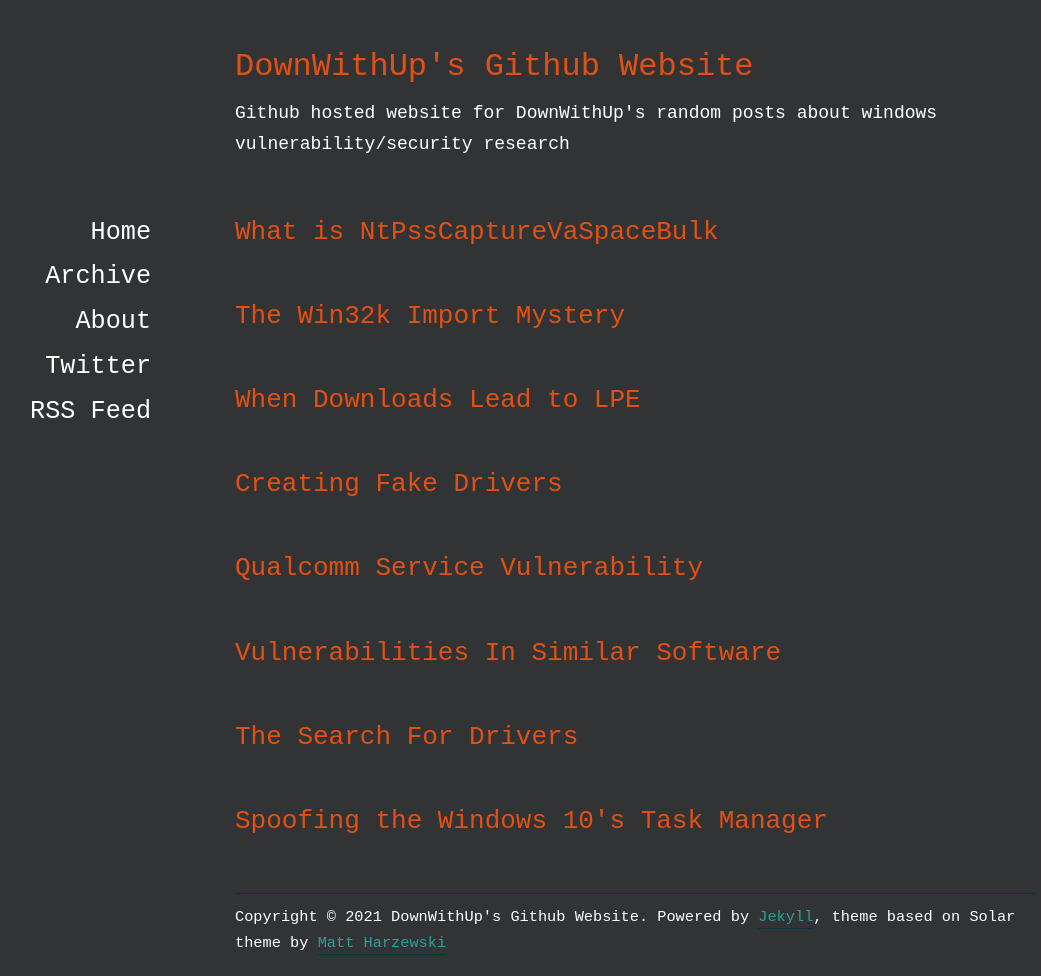
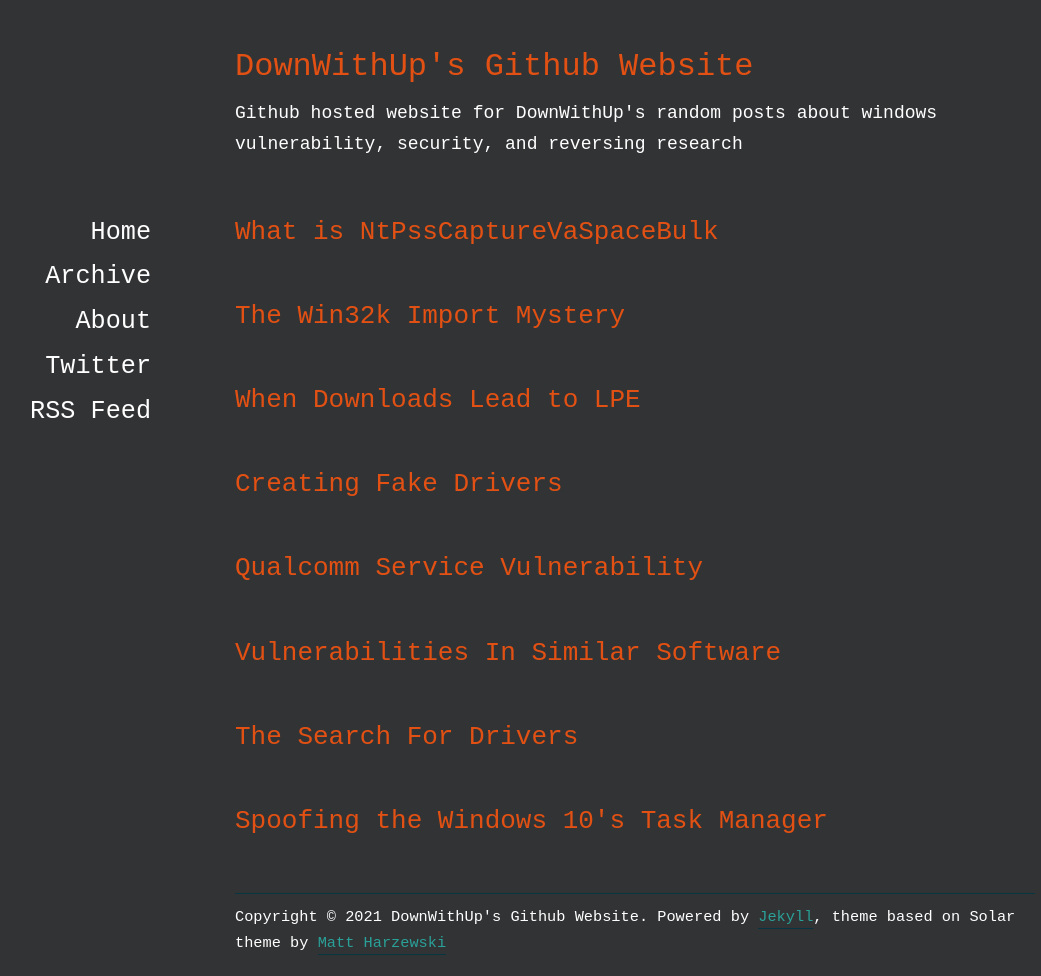
Before and after one commit to DownWithUp/downwithup.github.io, a Jekyll site: the page built from archives/index.html, in a window 1280 px wide. Shown: the whole page, without its empty margins (5-1046 px from the left). Built offline with Jekyll 4.4.1, drawn with Linux system fonts in a browser that asks for light colours; nearby versions of some CDN libraries.

Commit message:
Improved description

```diff
--- a/_config.yml
+++ b/_config.yml
@@ -22,7 +22,7 @@
 name: "DownWithUp's Github Website"
 email: downwithup@protonmail.com
 #description: #>- # this means to ignore newlines until "baseurl:"
-description: "Github hosted website for DownWithUp's random posts about windows vulnerability/security research"
+description: "Github hosted website for DownWithUp's random posts about windows vulnerability, security, and reversing research"
 baseurl: "" # the subpath of your site, e.g. /blog
 url: "" # the base hostname & protocol for your site, e.g. http://example.com
 twitter_username: DownWithUpSec
```
